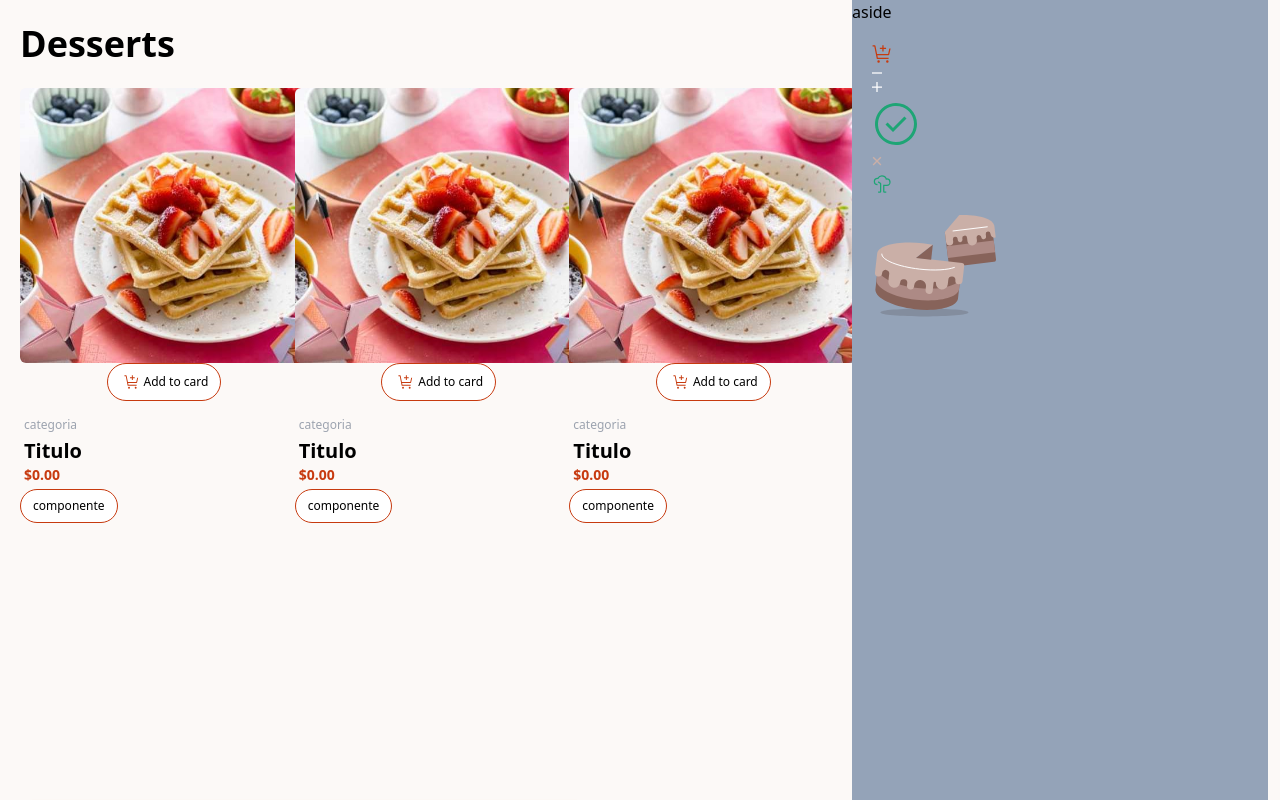
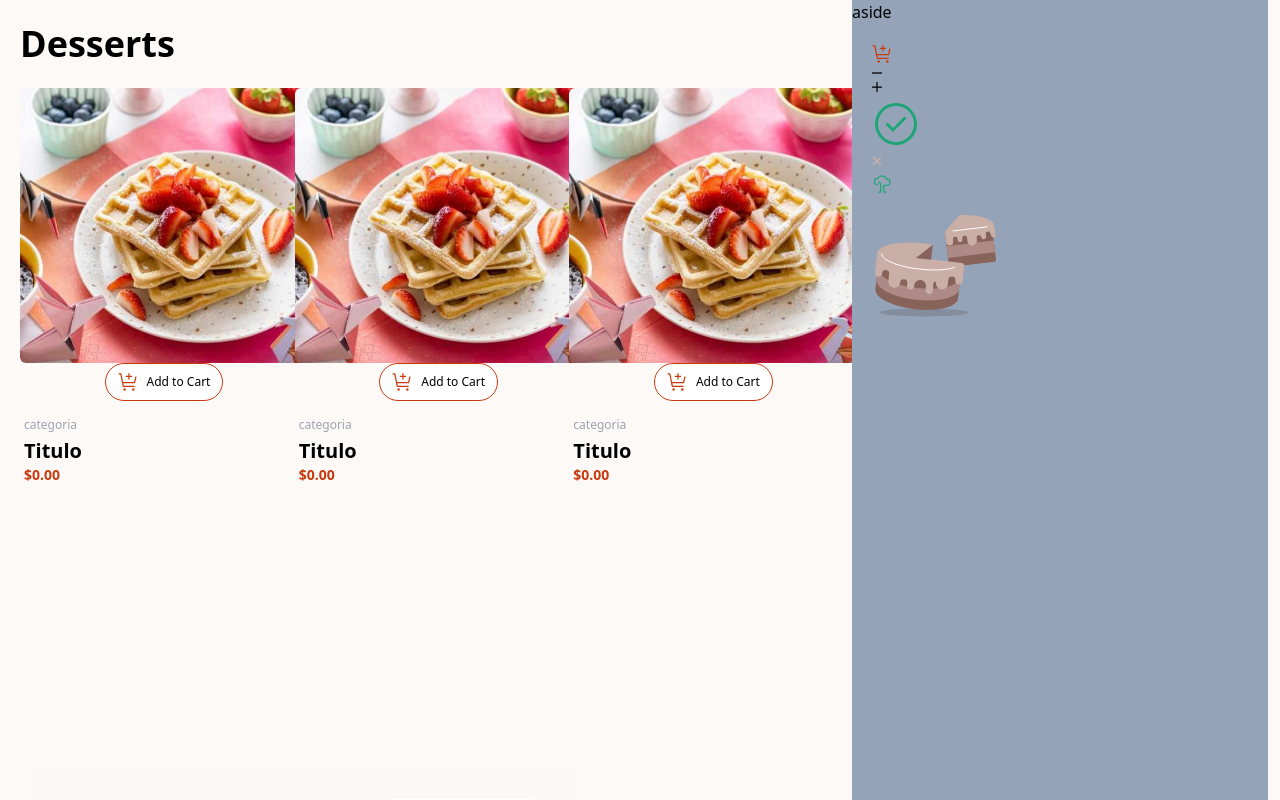
Before and after one commit to CardManj/product-list, a React (Vite) app: page / in a window 1280 px wide. Shown: the top 800 px of the page. Built offline with nearby package versions, Linux system fonts and the light colour scheme.

Commit message:
fix: :bug: Fixing buttons
Fixing the button component and adding functionality

```diff
--- a/src/assets/icons/Decrement.icon.tsx
+++ b/src/assets/icons/Decrement.icon.tsx
@@ -1,13 +1,13 @@
-export type DecrementIconProps={
-    fill?: string;
-    className?: string;
+export type DecrementIconProps = {
+  fill?: string;
+  className?: string;
 };
-export function DecrementIcon({className, fill="currentColor"}:DecrementIconProps){
-    return (
-        <svg xmlns="http://www.w3.org/2000/svg" width="10" height="2" fill={fill} className={className} viewBox="0 0 10 2">
-            <path fill="#fff" d="M0 .375h10v1.25H0V.375Z"/>
-        </svg>
-    )
+export function DecrementIcon({ className, fill = 'currentColor' }: DecrementIconProps) {
+  return (
+    <svg xmlns="http://www.w3.org/2000/svg" width="10" height="2" fill={fill} className={className} viewBox="0 0 10 2">
+      <path d="M0 .375h10v1.25H0V.375Z" />
+    </svg>
+  );
 }
 
 // ░░░░░░░░░░░░░░░░░░░░░░░░
--- a/src/assets/icons/Increment.icon.tsx
+++ b/src/assets/icons/Increment.icon.tsx
@@ -1,11 +1,20 @@
-export type IncrementIconProps={
-    fill?: string;
-    className?: string;
+export type IncrementIconProps = {
+  fill?: string;
+  className?: string;
 };
-export function IncrementIcon({className, fill="currentColor"}:IncrementIconProps){
-    return (
-        <svg xmlns="http://www.w3.org/2000/svg" width="10" height="10" fill={fill} className={className} viewBox="0 0 10 10"><path fill="#fff" d="M10 4.375H5.625V0h-1.25v4.375H0v1.25h4.375V10h1.25V5.625H10v-1.25Z"/></svg>
-    )
+export function IncrementIcon({ className, fill = 'currentColor' }: IncrementIconProps) {
+  return (
+    <svg
+      xmlns="http://www.w3.org/2000/svg"
+      width="10"
+      height="10"
+      fill={fill}
+      className={className}
+      viewBox="0 0 10 10"
+    >
+      <path d="M10 4.375H5.625V0h-1.25v4.375H0v1.25h4.375V10h1.25V5.625H10v-1.25Z" />
+    </svg>
+  );
 }
 
 // ░░░░░░░░░░░░░░░░░░░░░░░░░░░░░░░░
--- a/src/components/Button/Button.tsx
+++ b/src/components/Button/Button.tsx
@@ -1,36 +1,62 @@
-import { ButtonHTMLAttributes } from "react";
+import { AddToCardIcon, DecrementIcon, IncrementIcon } from '../../assets/icons';
+import { useState } from 'react';
 
-export enum ButtonVariant {
-  Active = "active",
-  Inactive = "inactive",
-}
+export function Button() {
+  const [isActive, setIsActive] = useState(false);
+  const [quantity, setQuantity] = useState(1);
 
-interface ButtonProps extends ButtonHTMLAttributes<HTMLButtonElement> {
-  children: React.ReactNode;
-  variant?: ButtonVariant;
-}
+  const handleToggle = () => {
+    if (isActive) {
+      // Si el botón está activo, lo pasamos a inactivo y reseteamos la cantidad
+      setIsActive(false);
+      setQuantity(1);
+    } else {
+      // Si el botón está inactivo, lo activamos
+      setIsActive(true);
+    }
+  };
 
-const buttonStyles = {
-  [ButtonVariant.Active]:
-    "flex items-center justify-center border rounded-3xl w-30 h-fit px-12 py-2 bg-MentorRed text-white font-semibold border-MentorRed text-xs",
-  [ButtonVariant.Inactive]:
-    "flex items-center justify-center border rounded-3xl w-30 h-fit px-3 py-2 border-MentorRed bg-white text-xs hover:text-MentorRed",
-};
+  const handleIncrement = () => {
+    setQuantity((prevQuantity) => prevQuantity + 1);
+  };
 
-export function Button({
-  children,
-  type = "button",
-  variant = ButtonVariant.Inactive,
-  className,
-  onClick,
-}: ButtonProps) {
+  const handleDecrement = () => {
+    if (quantity > 1) {
+      setQuantity((prevQuantity) => prevQuantity - 1);
+    }
+  };
+
   return (
-    <button
-      className={`${buttonStyles[variant]} transition duration-300 ${className}`}
-      type={type}
-      onClick={onClick}
-    >
-      {children}
-    </button>
+    <div className="flex items-center">
+      {!isActive ? (
+        // Botón inactivo
+        <button
+          className="flex items-center justify-center border rounded-3xl w-30 h-fit px-3 py-2 border-MentorRed bg-white text-xs"
+          onClick={handleToggle}
+        >
+          <AddToCardIcon className="mr-2" />
+          Add to Cart
+        </button>
+      ) : (
+        // Botón activo
+        <div className="flex items-center justify-center border rounded-3xl w-30 h-fit px-3 py-2 border-MentorRed bg-MentorRed text-white text-xs">
+          <button
+            className="px-1 items-center border border-white py-2  hover:bg-white hover:text-MentorRed rounded-full"
+            onClick={handleDecrement}
+          >
+            <DecrementIcon className="" />
+          </button>
+          <span className="px-5" onClick={handleToggle}>
+            {quantity}
+          </span>
+          <button
+            className="px-1 flex items-center justify-center  border border-white py-1 hover:bg-white hover:text-MentorRed rounded-full"
+            onClick={handleIncrement}
+          >
+            <IncrementIcon className="" />
+          </button>
+        </div>
+      )}
+    </div>
   );
 }
--- a/src/components/gallery/Card.tsx
+++ b/src/components/gallery/Card.tsx
@@ -1,31 +1,17 @@
-import {
-  AddToCardIcon,
-  DecrementIcon,
-  IncrementIcon,
-} from "../../assets/icons";
-import { Button } from "../Button";
-import { ButtonVariant } from "../Button/Button";
+import { Button } from '../Button';
 
 export default function Card() {
   return (
     <section className="w-72 rounded-t-md ">
       <section className="flex flex-col justify-center aling-center items-center">
-        <img
-          src="src\assets\images\image-waffle-desktop.jpg"
-          alt="product image"
-          className="w-full rounded-md"
-        />
-        <button className="flex items-center justify-center border rounded-3xl w-30 h-fit px-3 py-2 border-MentorRed bg-white text-xs">
-          <AddToCardIcon className="w-4 mx-1" />
-          Add to card
-        </button>
+        <img src="src\assets\images\image-waffle-desktop.jpg" alt="product image" className="w-full rounded-md" />
+        <Button />
       </section>
       <section className="px-1 flex flex-col py-1 mt-3">
         <span className="text-xs text-gray-400 font-light mb-1">categoria</span>
         <h1 className="text-xl 16px font-semibold">Titulo</h1>
         <p className="text-sm font-semibold text-MentorRed">$0.00</p>
       </section>
-      <Button className={`${ButtonVariant.Active}`}>componente</Button>
     </section>
   );
 }
```
